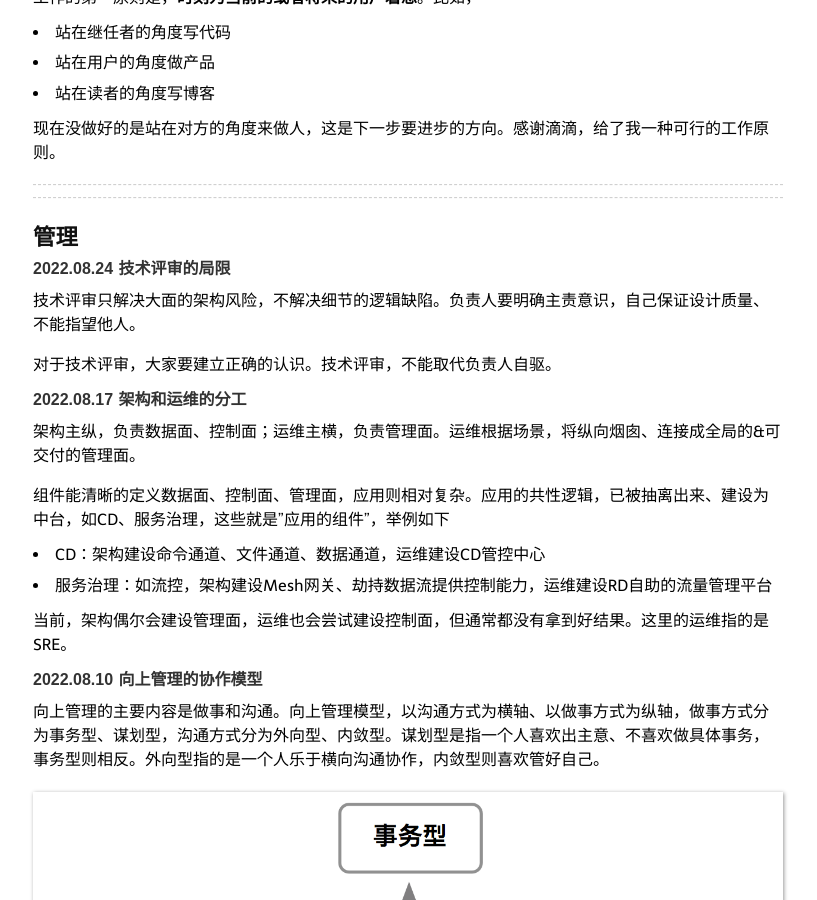
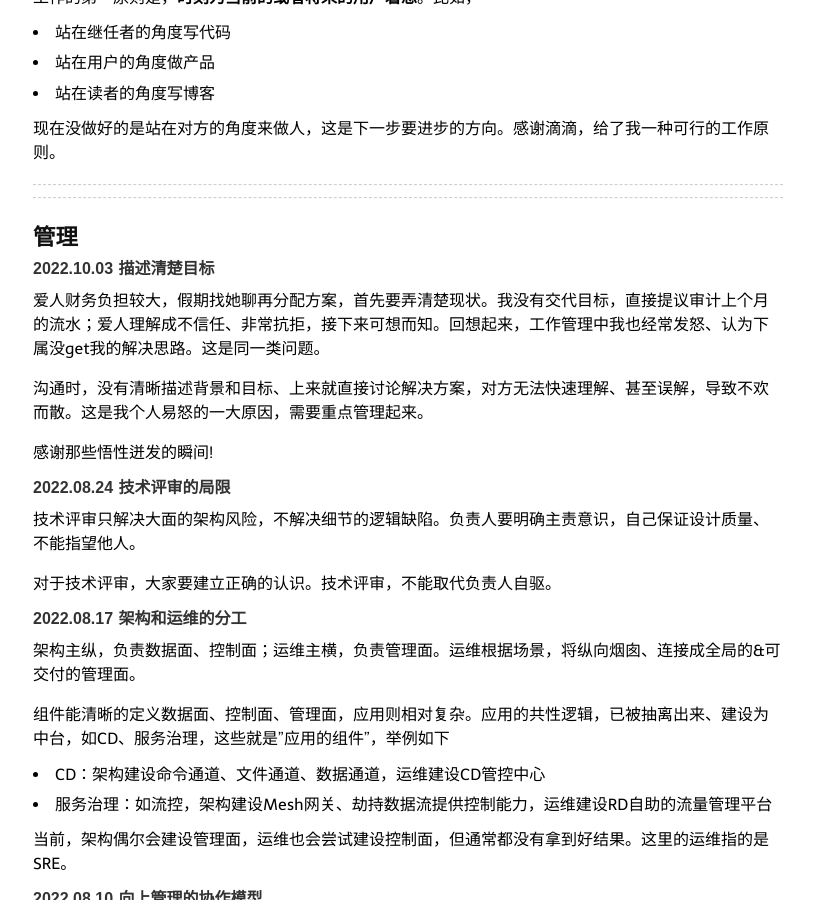
Before and after one commit to niean/niean.github.io, a Jekyll site: the page built from _posts/2020-03-15-op-tb.markdown, in a window 1280 px wide and 900 px high, scrolled down 13515 px. Shown: the whole window, without its empty margins (232-1049 px from the left). Built offline with Jekyll 4.4.1, drawn with Linux system fonts in a browser that asks for light colours; comment, search, counter and statistics services are not loaded; some of the changed text lies outside the part shown.

Commit message:
集中提交

```diff
--- a/_posts/2020-03-15-op-tb.markdown
+++ b/_posts/2020-03-15-op-tb.markdown
@@ -458,6 +458,14 @@
 ------------------------------------------------------------------------------------------------------------
 
 ## 管理
+#### 2022.10.03 描述清楚目标
+爱人财务负担较大，假期找她聊再分配方案，首先要弄清楚现状。我没有交代目标，直接提议审计上个月的流水；爱人理解成不信任、非常抗拒，接下来可想而知。回想起来，工作管理中我也经常发怒、认为下属没get我的解决思路。这是同一类问题。
+
+沟通时，没有清晰描述背景和目标、上来就直接讨论解决方案，对方无法快速理解、甚至误解，导致不欢而散。这是我个人易怒的一大原因，需要重点管理起来。
+
+感谢那些悟性迸发的瞬间!
+
+
 #### 2022.08.24 技术评审的局限
 技术评审只解决大面的架构风险，不解决细节的逻辑缺陷。负责人要明确主责意识，自己保证设计质量、不能指望他人。
 
@@ -729,6 +737,12 @@
 ------------------------------------------------------------------------------------------------------------
 
 ## 个人
+#### 2022.10.07 时不我待
+人生最宝贵的，是时间。保守导致的浪费，也是不能接受的。时不我待，请珍惜第二个十年。
+
+假期花时间接待了很多朋友，不是炫耀，而是弥补社交欲望、追求心理满足。这样的时间投入虽然值得，但也应该控制总量，毕竟生命有限。
+
+
 #### 2022.09.04 房屋养护的思考
 在西山林语租住了4+年、上周还房，房东很不满意房屋的保养状态。站在我的角度，多花10%租金就是为了省心、住个好房子，没有养护义务，我也挺愤怒。这件事上，双方都有道理。
 
--- a/_posts/2022-01-27-op-cn.markdown
+++ b/_posts/2022-01-27-op-cn.markdown
@@ -94,13 +94,13 @@
 ## 同构维持
 只有维持运维对象的同构，才能低成本的建设运维服务能力、进而实现规模运维，因此同构维持是运维转型的技术底座。
 
-同构维持，需要同时做好控增量、修存量、防裂变。其中，运维通过平台做需求交付、来控增量，通过度量驱动服务治理、来修存量，通过规范服务框架、来防技术体系裂变；当然，平台和度量也要严格遵循规范（规范分为服务、管理等类型）。运维对象同构维持的好，再加上运维服务化OPaS，规模运维才有可能持续，如下图。运维偶尔也会威逼利诱灌输理念，如对个性化需求不提供运维服务承诺、对同构应用提供开箱即用的运维服务等。
+同构维持，需要同时做好控增量、修存量、防裂变。其中，运维通过平台做需求交付、来控增量，通过度量驱动现状治理、来修存量，通过规范服务框架、来防技术体系的大范围裂变；当然，平台和度量必须严格遵循规范，规范也分为针对服务、管理等类型。运维对象同构维持的好，再加上运维服务化OPaS，规模运维才有可能持续，如下图。运维偶尔也会威逼利诱灌输理念，如对个性化需求不提供运维服务承诺、对同构应用提供开箱即用的运维服务等。
 
 ![pict](https://raw.githubusercontent.com/niean/niean.github.io/master/images/20220127/opas-tonggou.png)
 
-该模型依赖明确的组织分工。运维专注于运维服务，剥离业务Toils、将之返还给业务研发主R，如服务治理、报警响应、CD；业务研发专注于业务价值，剥离服务框架的非业务逻辑、将之交给基础架构实现，如服务发现、流量控制；架构专注于服务框架等中台能力，剥离运维管理职能、将之交给运维来做，如需求交付等。
+该模型依赖合适的组织分工。比如，运维专注于管理，剥离业务Toils、将之返还给业务研发主R，如现状治理、报警响应、CD；业务研发专注于业务实现，剥离服务框架这部分非业务逻辑、将之交给基础架构实现，如服务发现、流量控制；基础架构专注于服务框架等中台能力，剥离管理职能、将之交给运维，如需求交付等。
 
-进一步分析，规模运维的经济学本质是边际成本，是「运维服务边际成本递减vs同构维持边际成本递增」的相互作用。如下图，运维对象数量较少时，运维服务(运维管理)的成本占大头儿，比如建平台、做运营；运维对象数量变大后，同构维持构成主要成本。云原生体系促进了同构维持边际曲线的右移和下移，也促进了运维服务边际曲线的左移和下移，显著提升了规模运维的经济效益。
+进一步分析，规模运维的经济学本质是边际成本，是「运维管理边际成本递减vs同构维持边际成本递增」的相互作用。如下图，运维对象数量较少时，运维管理的成本占大头儿，比如建平台、做运营；运维对象数量变大后，同构维持构成主要成本。云原生体系促进了同构维持边际曲线的右移，也促进了运维管理边际曲线的下移，显著提升了规模运维的经济效益。
 
 ![pict](https://raw.githubusercontent.com/niean/niean.github.io/master/images/20220127/opas-bianji.png)
 
```
Also changed, not shown: images/20220127/opas-tonggou.png, 2 other files.
